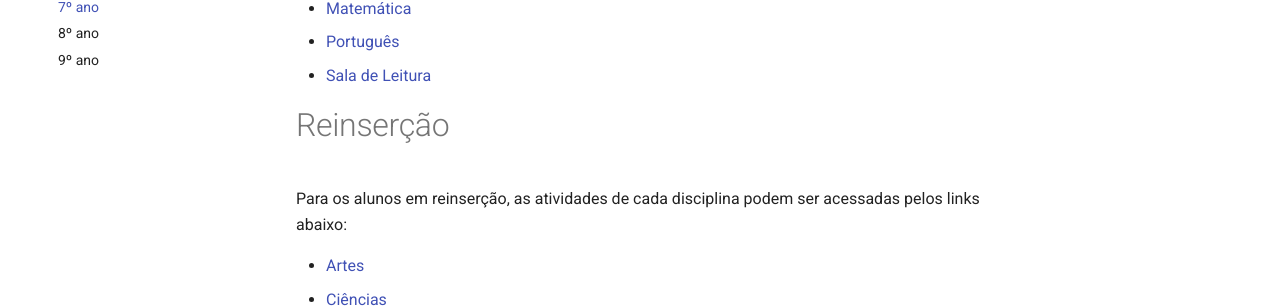
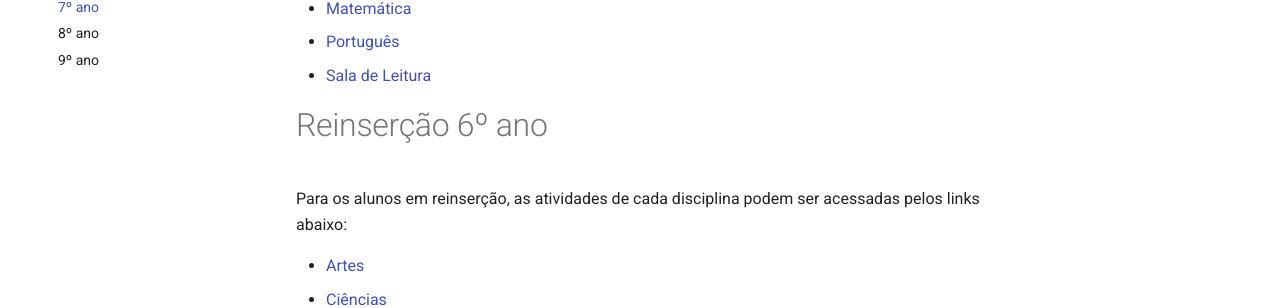
Before and after one commit to josalab/josalab, an MkDocs documentation site: the page built from docs/turmas/7o-ano.md, in a window 1280 px wide and 1089 px high. Shown: the part 419-727 px from the top of the window. Built offline with MkDocs 1.6.1 and Material for MkDocs 9.7.7, drawn with Linux system fonts in a browser that asks for light colours; comment, search, counter and statistics services are not loaded.

Commit message:
Update 7o-ano.md

```diff
--- a/docs/turmas/7o-ano.md
+++ b/docs/turmas/7o-ano.md
@@ -11,7 +11,7 @@
 - [Português](https://padlet.com/fredericohorie/zopskyd1jgmi032v)
 - [Sala de Leitura]()
 
-# Reinserção
+# Reinserção 6º ano
 
 Para os alunos em reinserção, as atividades de cada disciplina podem ser acessadas pelos links abaixo:
 
```
